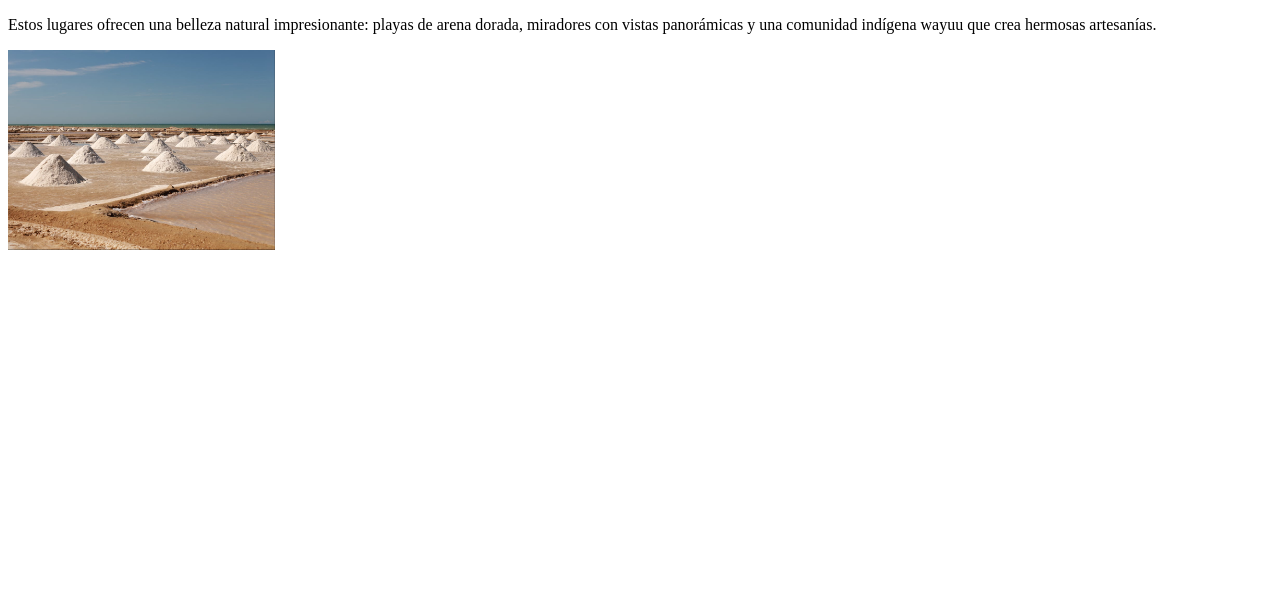
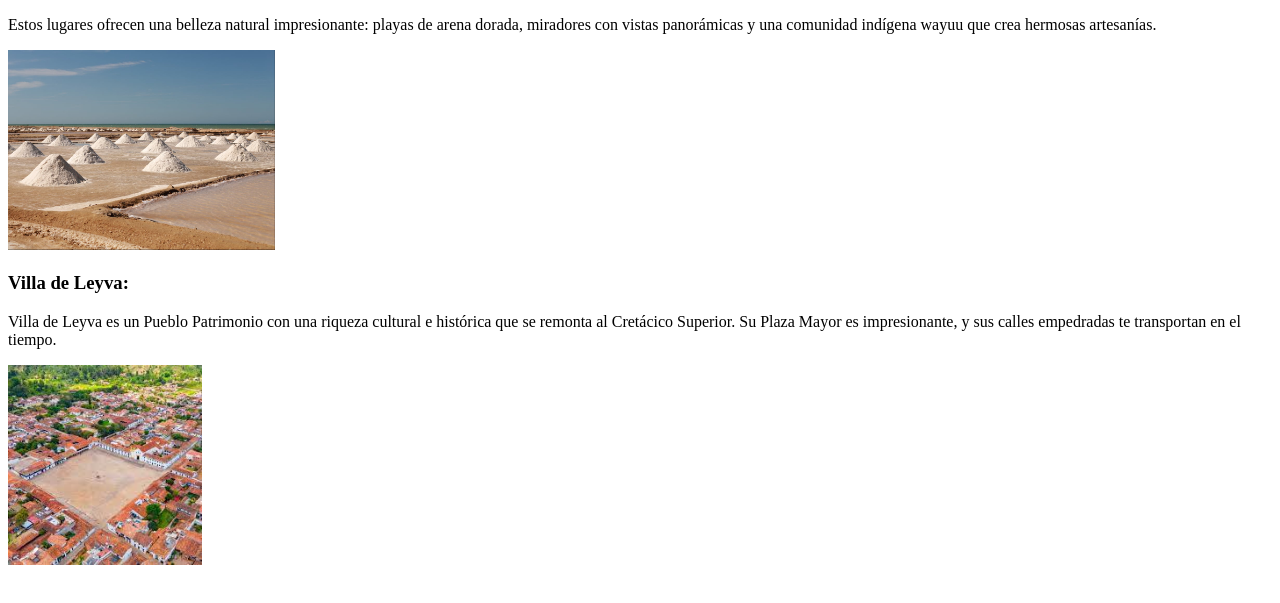
Before and after one commit to Aanuar2323/rubrica4, a plain HTML site: page index.html in a window 1280 px wide. Shown: the part 105-708 px from the top of the page. Drawn offline with Linux system fonts and the light colour scheme.

Commit message:
Villa de Leyva

```diff
--- a/index.html
+++ b/index.html
@@ -7,12 +7,14 @@
 </head>
 <body>
     <h1>turismo:</h1>
+
     <h3>Cabo de la Vela y Punta Gallinas:</h3>
     <p>Estos lugares ofrecen una belleza natural impresionante: playas de arena dorada, miradores con vistas panorámicas y una comunidad indígena wayuu que crea hermosas artesanías.</p>
     <img src="imagenes\tour-a-punta-gallinas-con-cabo-de-la-vela-5mm1033.jpg" height="200">
 
-
-
+    <h3>Villa de Leyva:</h3>
+    <p>Villa de Leyva es un Pueblo Patrimonio con una riqueza cultural e histórica que se remonta al Cretácico Superior. Su Plaza Mayor es impresionante, y sus calles empedradas te transportan en el tiempo.</p>
+    <img src="imagenes\descargar.jpeg" height="200">
 
 
 
```
Also changed, not shown: imagenes/descargar.jpeg (added).
